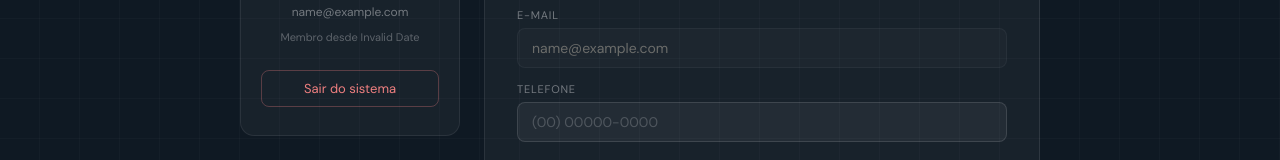
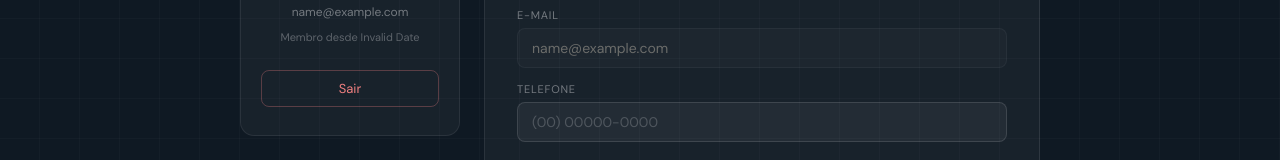
Before and after one commit to kaylannesantos/calpec, a React (Vite) app in the folder frontend/: page /perfil in a window 1280 px wide. Shown: the part 302-462 px from the top of the page. Built offline with nearby package versions, Linux system fonts and the light colour scheme; no server answers; sample sign-in values are in the browser's storage.

Commit message:
update: botao sair

```diff
--- a/frontend/src/pages/PerfilPage.jsx
+++ b/frontend/src/pages/PerfilPage.jsx
@@ -54,7 +54,7 @@ export default function PerfilPage() {
               {user.numero_oab && <div className={styles.infoBadge}>OAB: {user.numero_oab}</div>}
               {user.cpf && <p className={styles.infoDetalhe}>CPF: {user.cpf}</p>}
               <p className={styles.infoDetalhe}>Membro desde {new Date(user.criado_em).toLocaleDateString('pt-BR')}</p>
-              <button className={styles.btnSair} onClick={handleLogout}>Sair do sistema</button>
+              <button className={styles.btnSair} onClick={handleLogout}>Sair</button>
             </div>
             <div className={styles.formCard}>
               <form onSubmit={handleSubmit}>
```
